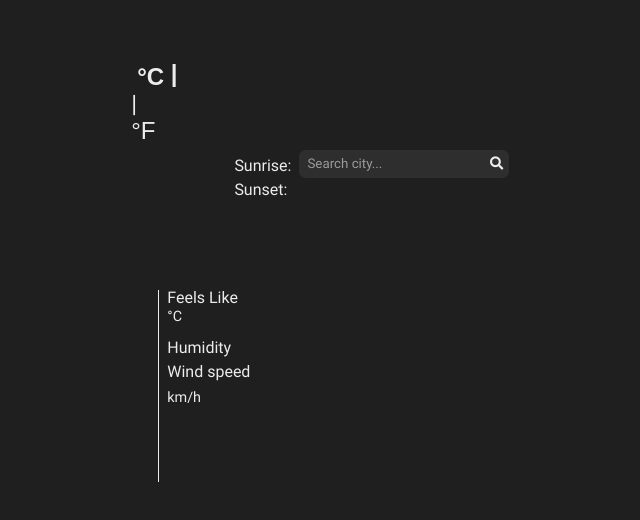
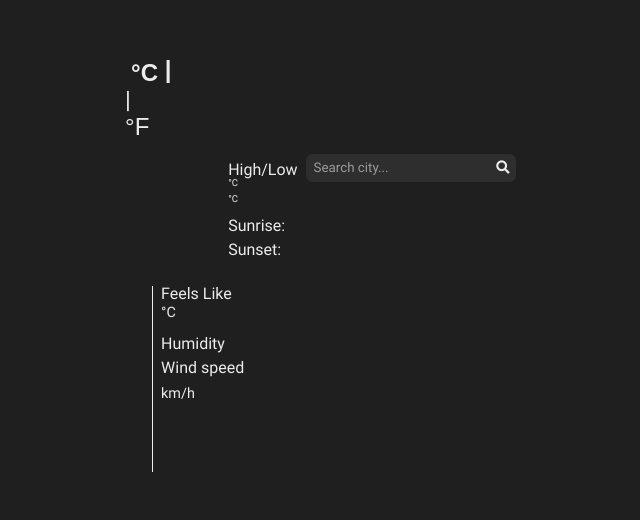
Before and after one commit to G-Cioni/weatherApp, a plain HTML site: page index.html in a window 1280 px wide. Shown: the part 122-642 px from the top of the page, without its empty margins (307-947 px from the left). Drawn offline with Linux system fonts and the light colour scheme; no server answers.

Commit message:
major improvments on ui

```diff
--- a/index.html
+++ b/index.html
@@ -19,11 +19,11 @@
         <div id="main-content">
            <div id="main-info">
                 <h4 id="time"></h4>
-                <div id="full-name">
+                <div id="city-and-country">
                     <h2 id="city"></h2>
                     <h4 id="country"></h4>
                 </div>
-                <div id="main-weather-icon"></div>
+                <div id="main-icon-wrapper"></div>
                 <h4 id="weather"></h4>
                 <div id="temp-plus-switch">
                     <h1 id="main-temperature" ></h1></h1>
@@ -45,20 +45,31 @@
                 <div id="wind-speed-text" class="secondary-info-text">Wind speed
                     <h4 id="wind-speed" class="speed-metric secondary-info-value"></h4>
                 </div>
-                <!-- <h4 id="high" class="temp-metric"></h4> -->
-                <!-- <h4 id="low" class="temp-"></h4> -->
                 <!-- <h4 id="wind-direction"></h4> -->
             </div>
         </div>
 
         <div id="bubbles">
-            <div id="sunrise-text" class="secondary-info-text">
-                Sunrise:
-                <h4 id="sunrise"></h4>
+            <div id="temp-bubble" class="bubble">
+                <div id="temp-text" class="secondary-info-text">
+                    High/Low
+                <div id="high-low" class="bubble-value">
+                    <h5 id="high" class="temp-metric bubble-temp"></h5>
+                    <h5 id="low" class="temp-metric bubble-temp"></h5>
+                </div>
             </div>
-            <div id="sunset-text" class="secondary-info-text">
-                Sunset:
-                <h4 id="sunset"></h4>
+            </div>
+            <div id="sunrise-bubble" class="bubble">
+                <div id="sunrise-text" class="secondary-info-text">
+                    Sunrise:
+                    <h5 id="sunrise" class="bubble-value"></h5>
+                </div>
+            </div>
+            <div id="sunset-bubble" class="bubble">
+                <div id="sunset-text" class="secondary-info-text">
+                    Sunset:
+                    <h5 id="sunset" class="bubble-value"></h5>
+                </div>
             </div>
         </div>
 
```
